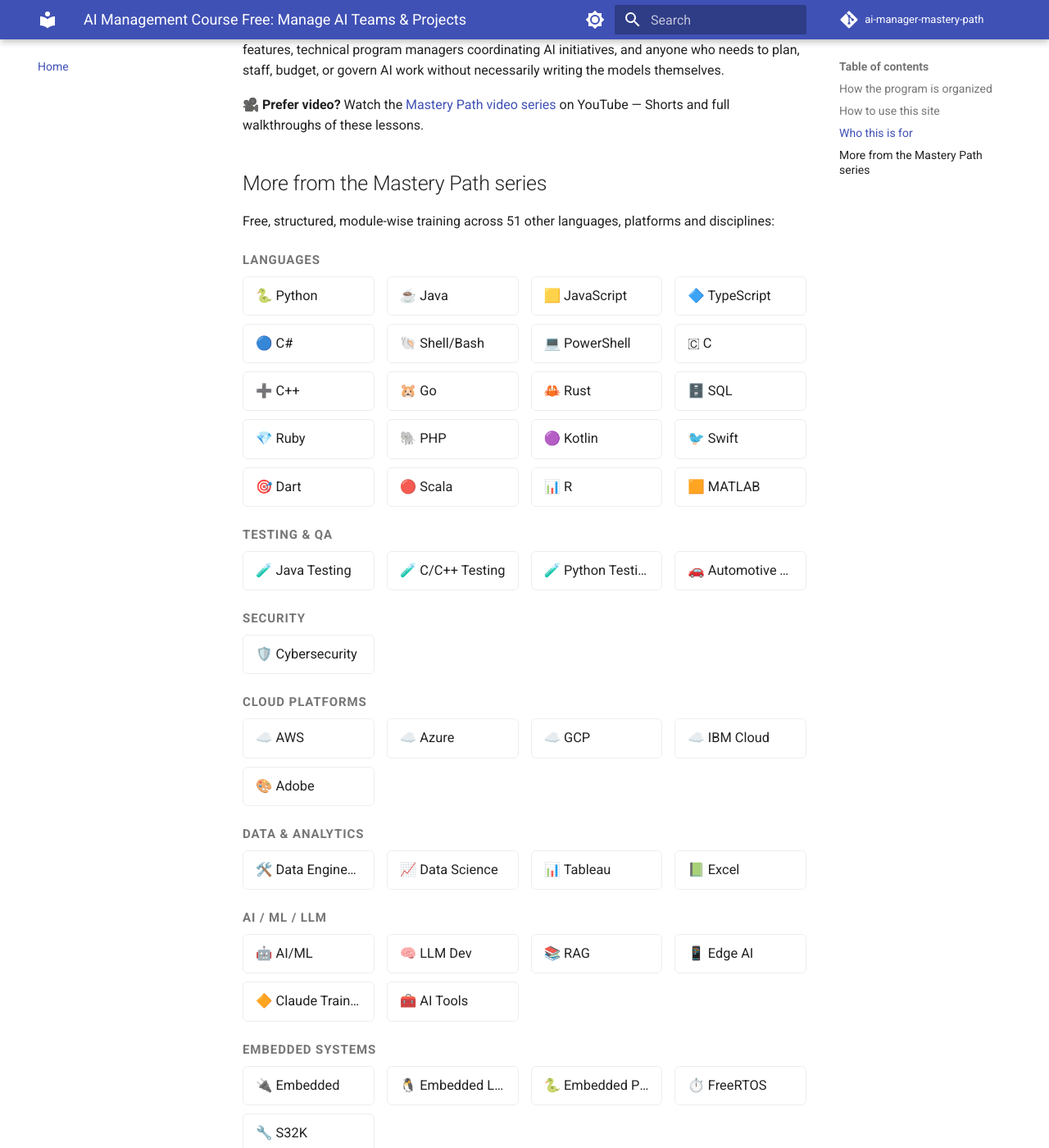
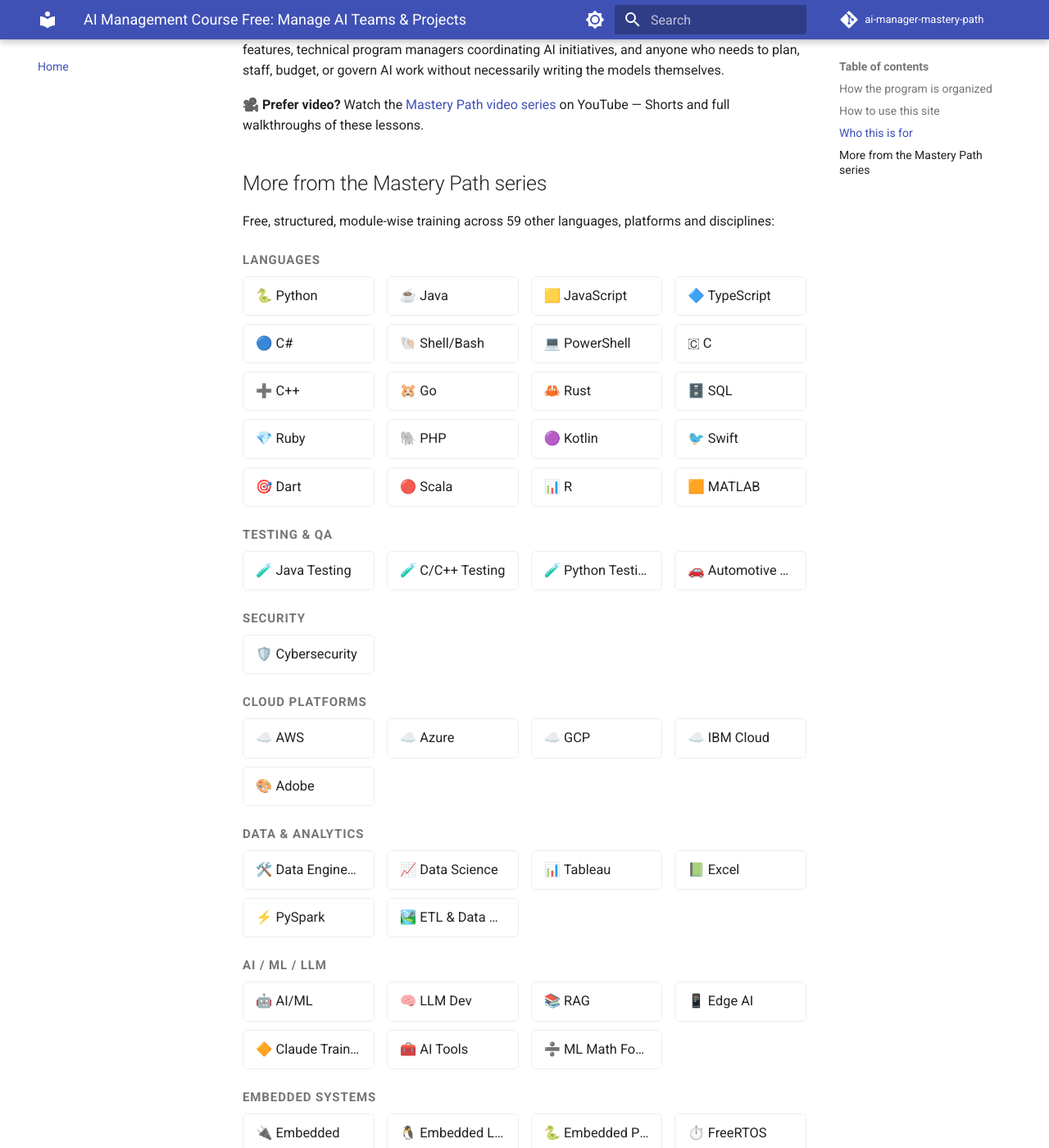
Before and after one commit to SIGILIPELLI/ai-manager-mastery-path, an MkDocs documentation site: the page built from docs/index.md, in a window 1280 px wide and 1400 px high, scrolled down 1329 px. Shown: the whole window at 82% size. Built offline with MkDocs 1.6.1 and Material for MkDocs 9.7.7, drawn with Linux system fonts in a browser that asks for light colours; comment, search, counter and statistics services are not loaded; some of the changed text lies outside the part shown.

Commit message:
Rebuild cross-link grid: add 8 new sites + Process & APIs / Infrastructure & Ops categories
Co-Authored-By: Claude Sonnet 5 <noreply@anthropic.com>

```diff
--- a/docs/index.md
+++ b/docs/index.md
@@ -52,7 +52,7 @@ without necessarily writing the models themselves.
 
 ## More from the Mastery Path series
 
-Free, structured, module-wise training across 51 other languages, platforms and disciplines:
+Free, structured, module-wise training across 59 other languages, platforms and disciplines:
 
 <div class="mastery-grid-wrap">
 <p class="mastery-grid-category">Languages</p>
@@ -103,6 +103,8 @@ Free, structured, module-wise training across 51 other languages, platforms and
   <a href="https://sigilipelli.github.io/data-science-mastery-path/">📈 Data Science</a>
   <a href="https://sigilipelli.github.io/tableau-mastery-path/">📊 Tableau</a>
   <a href="https://sigilipelli.github.io/excel-mastery-path/">📗 Excel</a>
+  <a href="https://sigilipelli.github.io/pyspark-mastery-path/">⚡ PySpark</a>
+  <a href="https://sigilipelli.github.io/etl-datalake-mastery-path/">🏞️ ETL & Data Lake</a>
 </div>
 <p class="mastery-grid-category">AI / ML / LLM</p>
 <div class="mastery-grid">
@@ -112,6 +114,7 @@ Free, structured, module-wise training across 51 other languages, platforms and
   <a href="https://sigilipelli.github.io/edge-ai-mastery-path/">📱 Edge AI</a>
   <a href="https://sigilipelli.github.io/claude-training-mastery-path/">🔶 Claude Training</a>
   <a href="https://sigilipelli.github.io/ai-tools-mastery-path/">🧰 AI Tools</a>
+  <a href="https://sigilipelli.github.io/ml-math-mastery-path/">➗ ML Math Foundations</a>
 </div>
 <p class="mastery-grid-category">Embedded Systems</p>
 <div class="mastery-grid">
@@ -133,4 +136,15 @@ Free, structured, module-wise training across 51 other languages, platforms and
   <a href="https://sigilipelli.github.io/english-fluency-mastery-path/">🗣️ English Fluency & IELTS</a>
   <a href="https://sigilipelli.github.io/workday-mastery-path/">🧑‍💼 Workday</a>
 </div>
+<p class="mastery-grid-category">Process & APIs</p>
+<div class="mastery-grid">
+  <a href="https://sigilipelli.github.io/agile-mastery-path/">🔄 Agile/Scrum/Kanban</a>
+  <a href="https://sigilipelli.github.io/rest-api-mastery-path/">🔗 REST API</a>
+  <a href="https://sigilipelli.github.io/playwright-mastery-path/">🎭 Playwright</a>
 </div>
+<p class="mastery-grid-category">Infrastructure & Ops</p>
+<div class="mastery-grid">
+  <a href="https://sigilipelli.github.io/server-ops-mastery-path/">🖥️ Server Ops</a>
+  <a href="https://sigilipelli.github.io/nodemcu-mastery-path/">📶 NodeMCU/IoT</a>
+</div>
+</div>
```
